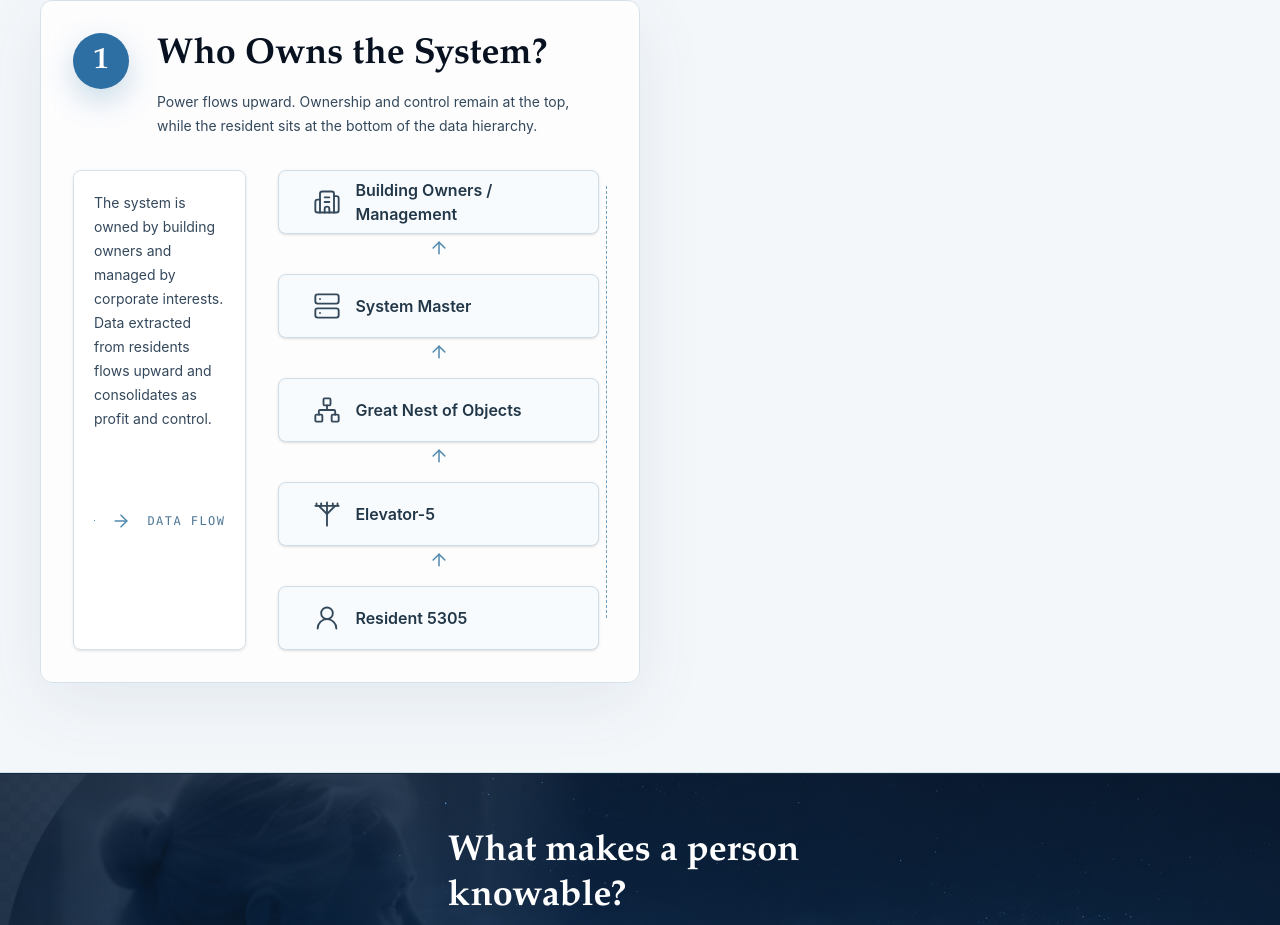
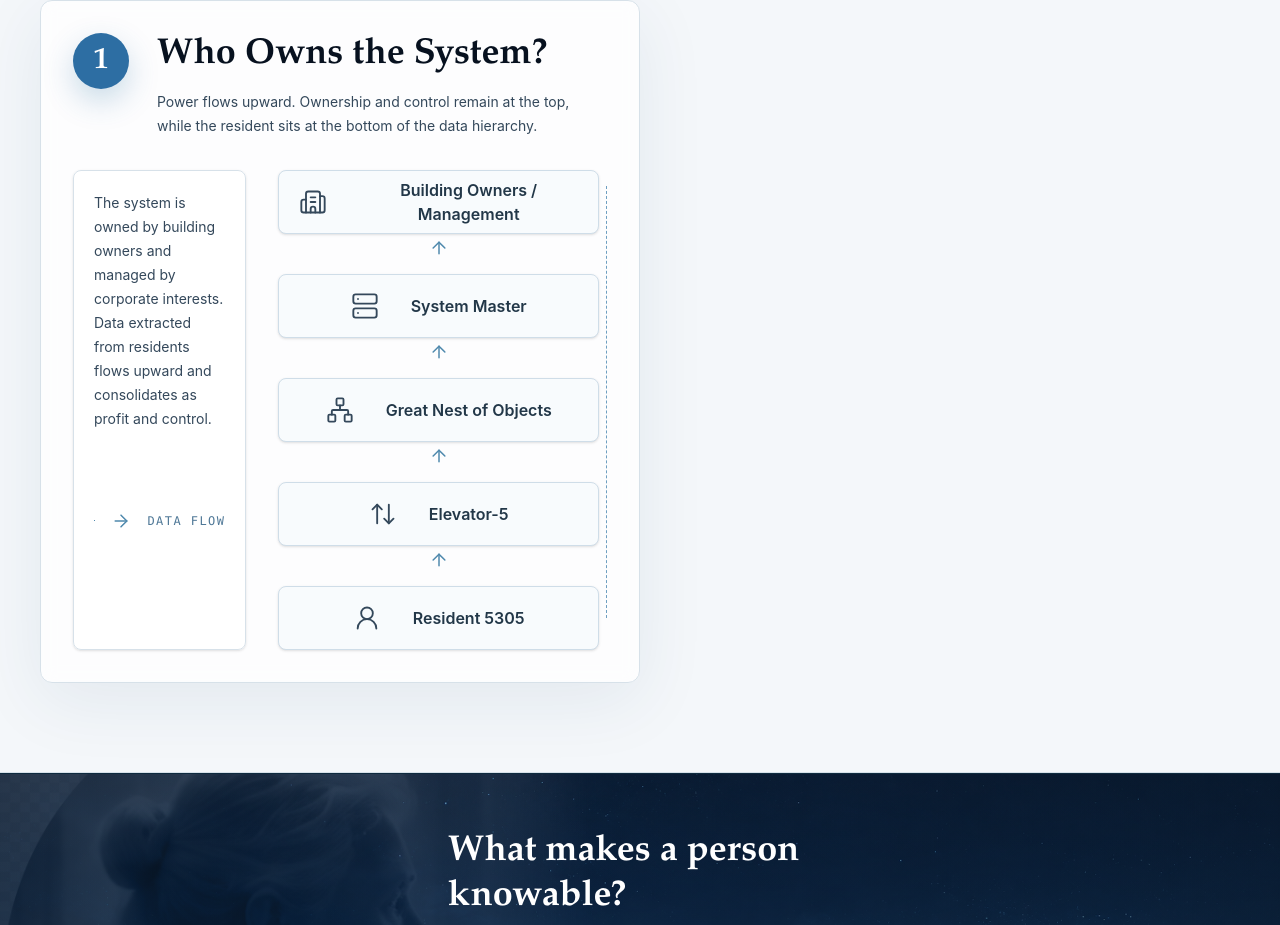
Before and after one commit to Tanny-Griz/a-song-for-sleep, a Next.js app: page /analysis in a window 1280 px wide. Shown: the part 1004-1929 px from the top of the page. Built offline with nearby package versions, Linux system fonts and the light colour scheme.

Commit message:
Refine ownership hierarchy card

```diff
--- a/components/analysis/OwnershipQuestionCard.tsx
+++ b/components/analysis/OwnershipQuestionCard.tsx
@@ -1,10 +1,10 @@
 import {
   ArrowUp,
+  ArrowUpDown,
   Building2,
   Network,
   Server,
-  UserRound,
-  UtilityPole
+  UserRound
 } from "lucide-react";
 
 const hierarchy = [
@@ -22,7 +22,7 @@ const hierarchy = [
   },
   {
     label: "Elevator-5",
-    Icon: UtilityPole
+    Icon: ArrowUpDown
   },
   {
     label: "Resident 5305",
@@ -73,13 +73,13 @@ export function OwnershipQuestionCard() {
               <div className="space-y-4">
                 {hierarchy.map(({ label, Icon }, index) => (
                   <div className="relative" key={label}>
-                    <div className="grid min-h-16 items-center rounded-lg border border-[#cfdde8] bg-[#f8fbfd] px-5 shadow-sm sm:grid-cols-[3.5rem_1fr]">
+                    <div className="grid min-h-16 grid-cols-[2.75rem_auto] items-center justify-center gap-4 rounded-lg border border-[#cfdde8] bg-[#f8fbfd] px-5 text-center shadow-sm">
                       <Icon
                         aria-hidden="true"
-                        className="mx-auto size-7 text-[#34485b]"
+                        className="size-7 text-[#34485b]"
                         strokeWidth={1.6}
                       />
-                      <p className="text-center text-base font-semibold text-[#223748] sm:text-left">
+                      <p className="text-base font-semibold text-[#223748]">
                         {label}
                       </p>
                     </div>
```
